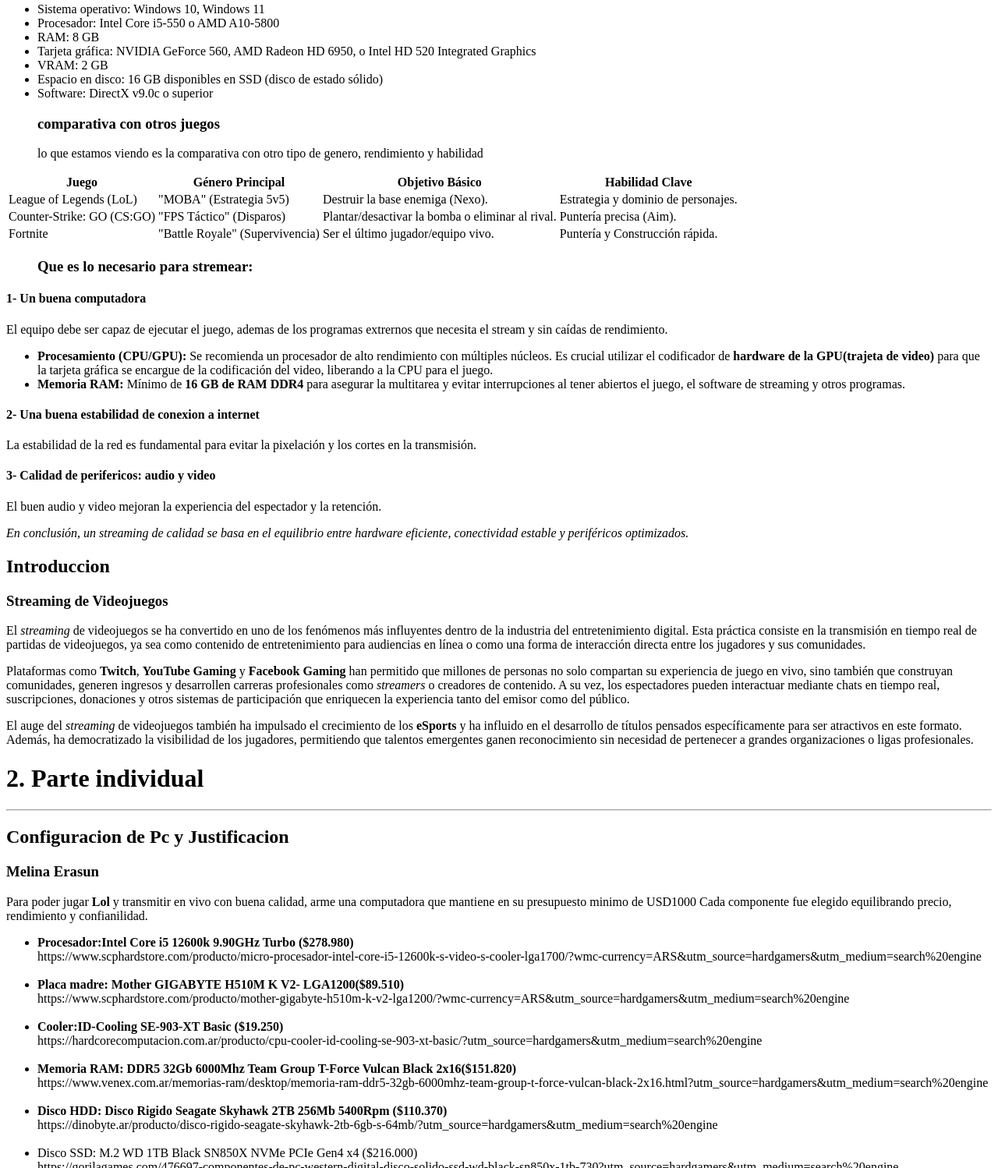
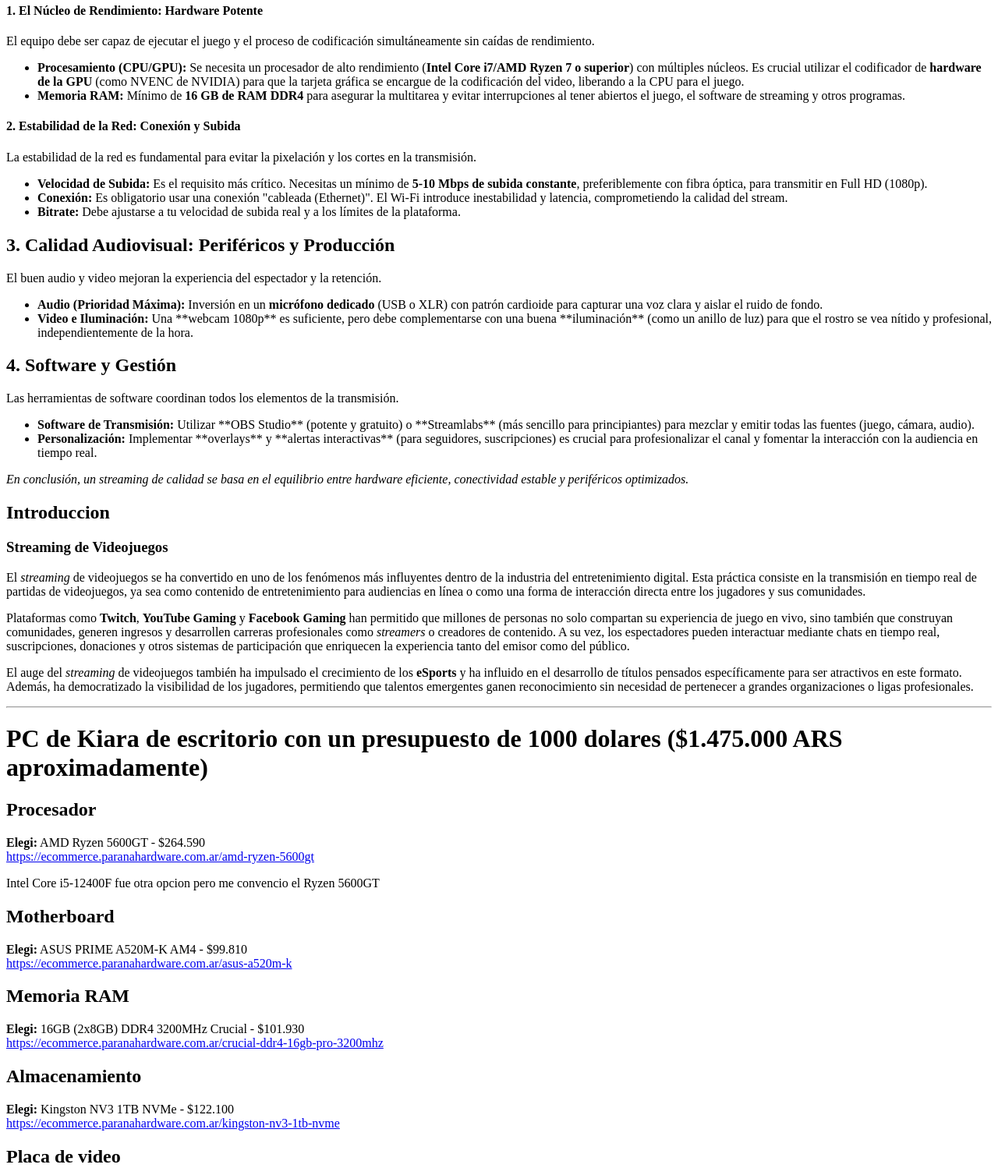
Before and after one commit to giovanni383/grupo-57, a plain HTML site: page index.html in a window 1280 px wide. Shown: the part 1302-2800 px from the top of the page at 78% size. Drawn offline with Linux system fonts and the light colour scheme.

Commit message:
ii Corrección final de estructura: pc de kiara

```diff
--- a/index.html
+++ b/index.html
@@ -69,6 +69,7 @@
                 <li>Espacio en disco: 16 GB disponibles en HDD</li>
                 <li>Software: DirectX v9.0c</li>
             </ul>
+            </ul>
                 <ul>
                 <h3><strong>Requisitos Recomendados:</strong></h3>
                 </ul>
@@ -82,57 +83,42 @@
                 <li>Software: DirectX v9.0c o superior</li>
                 </ul>
             <ul>
-            <h3>comparativa con otros juegos</h3>
-            <p> lo que estamos viendo es la comparativa con otro tipo de genero, rendimiento y habilidad </p>
-            </ul>
-    <table>
-        <thead>
-            <tr>
-                <th>Juego</th>
-                <th>Género Principal</th>
-                <th>Objetivo Básico</th>
-                <th>Habilidad Clave</th>
-            </tr>
-        </thead>
-        <tbody>
-            <tr>
-                <td class="genre">League of Legends (LoL)</td>
-                <td>"MOBA" (Estrategia 5v5)</td>
-                <td>Destruir la base enemiga (Nexo).</td>
-                <td>Estrategia y dominio de personajes.</td>
-            </tr>
-            <tr>
-                <td class="genre">Counter-Strike: GO (CS:GO)</td>
-                <td>"FPS Táctico" (Disparos)</td>
-                <td>Plantar/desactivar la bomba o eliminar al rival.</td>
-                <td>Puntería precisa (Aim).</td>
-            </tr>
-            <tr>
-                <td class="genre">Fortnite</td>
-                <td>"Battle Royale" (Supervivencia)</td>
-                <td>Ser el último jugador/equipo vivo.</td>
-                <td>Puntería y Construcción rápida.</td>
-            </tr>
-        </tbody>
-    </table>
-    </p>
-
-            <ul>
                 <h3><strong>Que es lo necesario para stremear: </strong></h3>
             </ul>
 
-        <h4>1- Un buena computadora</h4>
-        <p>El equipo debe ser capaz de ejecutar el juego, ademas de los programas extrernos que necesita el stream y sin caídas de rendimiento.</p>
+        <h4>1. El Núcleo de Rendimiento: Hardware Potente</h4>
+        <p>El equipo debe ser capaz de ejecutar el juego y el proceso de codificación simultáneamente sin caídas de rendimiento.</p>
         <ul>
-            <li><strong>Procesamiento (CPU/GPU):</strong> Se recomienda un procesador de alto rendimiento con múltiples núcleos. Es crucial utilizar el codificador de <strong>hardware de la GPU(trajeta de video)</strong> para que la tarjeta gráfica se encargue de la codificación del video, liberando a la CPU para el juego.</li>
+            <li><strong>Procesamiento (CPU/GPU):</strong> Se necesita un procesador de alto rendimiento (<strong>Intel Core i7/AMD Ryzen 7 o superior</strong>) con múltiples núcleos. Es crucial utilizar el codificador de <strong>hardware de la GPU</strong> (como NVENC de NVIDIA) para que la tarjeta gráfica se encargue de la codificación del video, liberando a la CPU para el juego.</li>
             <li><strong>Memoria RAM:</strong> Mínimo de <strong>16 GB de RAM DDR4</strong> para asegurar la multitarea y evitar interrupciones al tener abiertos el juego, el software de streaming y otros programas.</li>
         </ul>
+    <section id="internet">
+        <h4>2. Estabilidad de la Red: Conexión y Subida</h4>
+        <p>La estabilidad de la red es fundamental para evitar la pixelación y los cortes en la transmisión.</p>
+        <ul>
+            <li><strong>Velocidad de Subida:</strong> Es el requisito más crítico. Necesitas un mínimo de <strong>5-10 Mbps de subida constante</strong>, preferiblemente con fibra óptica, para transmitir en Full HD (1080p).</li>
+            <li><strong>Conexión:</strong> Es obligatorio usar una conexión "cableada (Ethernet)". El Wi-Fi introduce inestabilidad y latencia, comprometiendo la calidad del stream.</li>
+            <li><strong>Bitrate:</strong> Debe ajustarse a tu velocidad de subida real y a los límites de la plataforma.</li>
+        </ul>
+    </section>
 
-        <h4>2- Una buena estabilidad de conexion a internet</h4>
-        <p>La estabilidad de la red es fundamental para evitar la pixelación y los cortes en la transmisión.</p>
+    <section id="audiovisual">
+        <h2>3. Calidad Audiovisual: Periféricos y Producción</h2>
+        <p>El buen audio y video mejoran la experiencia del espectador y la retención.</p>
+        <ul>
+            <li><strong>Audio (Prioridad Máxima):</strong> Inversión en un <strong>micrófono dedicado</strong> (USB o XLR) con patrón cardioide para capturar una voz clara y aislar el ruido de fondo.</li>
+            <li><strong>Video e Iluminación:</strong> Una **webcam 1080p** es suficiente, pero debe complementarse con una buena **iluminación** (como un anillo de luz) para que el rostro se vea nítido y profesional, independientemente de la hora.</li>
+        </ul>
+    </section>
 
-        <h4>3- Calidad de perifericos: audio y video</h4>
-        <p>El buen audio y video mejoran la experiencia del espectador y la retención.</p>
+    <section id="software">
+        <h2>4. Software y Gestión</h2>
+        <p>Las herramientas de software coordinan todos los elementos de la transmisión.</p>
+        <ul>
+            <li><strong>Software de Transmisión:</strong> Utilizar **OBS Studio** (potente y gratuito) o **Streamlabs** (más sencillo para principiantes) para mezclar y emitir todas las fuentes (juego, cámara, audio).</li>
+            <li><strong>Personalización:</strong> Implementar **overlays** y **alertas interactivas** (para seguidores, suscripciones) es crucial para profesionalizar el canal y fomentar la interacción con la audiencia en tiempo real.</li>
+        </ul>
+    </section>
 
     <footer>
         <p><em>En conclusión, un streaming de calidad se basa en el equilibrio entre hardware eficiente, conectividad estable y periféricos optimizados.</em></p>
@@ -167,101 +153,95 @@
 
 
 
+    <hr>
+
+
+<header>
+        <h1>PC de Kiara de escritorio con un presupuesto de 1000 dolares ($1.475.000 ARS aproximadamente)</h1>
+
+    </header>
+
+
+        <h2>Procesador</h2>
+        <p><strong>Elegi:</strong> AMD Ryzen 5600GT - $264.590<br>
+        <a href="https://ecommerce.paranahardware.com.ar/amd-ryzen-5600gt">https://ecommerce.paranahardware.com.ar/amd-ryzen-5600gt</a></p>
+        <p> Intel Core i5-12400F fue otra opcion pero me convencio el Ryzen 5600GT <br>
+
+
+
+
+        <h2>Motherboard</h2>
+        <p><strong>Elegi:</strong> ASUS PRIME A520M-K AM4 - $99.810<br>
+        <a href="https://ecommerce.paranahardware.com.ar/asus-a520m-k">https://ecommerce.paranahardware.com.ar/asus-a520m-k</a></p>
+
+
+
+
+        <h2>Memoria RAM</h2>
+        <p><strong>Elegi:</strong> 16GB (2x8GB) DDR4 3200MHz Crucial - $101.930<br>
+        <a href="https://ecommerce.paranahardware.com.ar/crucial-ddr4-16gb-pro-3200mhz">https://ecommerce.paranahardware.com.ar/crucial-ddr4-16gb-pro-3200mhz</a></p>
+
+
+
+
+        <h2>Almacenamiento</h2>
+        <p><strong>Elegi:</strong> Kingston NV3 1TB NVMe - $122.100<br>
+        <a href="https://ecommerce.paranahardware.com.ar/kingston-nv3-1tb-nvme">https://ecommerce.paranahardware.com.ar/kingston-nv3-1tb-nvme</a></p>
+
+
+
+
+
+        <h2>Placa de video</h2>
+        <p><strong>Elegi:</strong> MSI Ventus RTX 3050 2X 6GB OC - $395.890<br>
+        <a href="https://ecommerce.paranahardware.com.ar/msi-ventus-rtx-3050-2x-6gb-oc">https://ecommerce.paranahardware.com.ar/msi-ventus-rtx-3050-2x-6gb-oc</a></p>
 
 
 
 
 
 
-    <h1>2. Parte individual</h1>
-<hr>
-
-<h2>Configuracion de Pc y Justificacion</h2>
-
-<strong>
-    <h3>Melina Erasun </h3>
-</strong>
-
-<p>
-    Para poder jugar <strong>Lol</strong> y transmitir en vivo con buena calidad, arme una computadora que mantiene en su presupuesto minimo de USD1000
-    Cada componente fue elegido equilibrando precio, rendimiento y confianilidad.
-</p>
-
-<ul>
-    <li> <strong> Procesador:Intel Core i5 12600k 9.90GHz Turbo ($278.980)</strong><br>
-
-    https://www.scphardstore.com/producto/micro-procesador-intel-core-i5-12600k-s-video-s-cooler-lga1700/?wmc-currency=ARS&utm_source=hardgamers&utm_medium=search%20engine
-
-    </li><br>
-
-    <li><strong> Placa madre: Mother GIGABYTE H510M K V2- LGA1200($89.510)</strong><br>
-https://www.scphardstore.com/producto/mother-gigabyte-h510m-k-v2-lga1200/?wmc-currency=ARS&utm_source=hardgamers&utm_medium=search%20engine
-    </li><br>
-
-    <li><strong> Cooler:ID-Cooling SE-903-XT Basic ($19.250)</strong><br>
-https://hardcorecomputacion.com.ar/producto/cpu-cooler-id-cooling-se-903-xt-basic/?utm_source=hardgamers&utm_medium=search%20engine
-    </li><br>
-
-    <li><strong> Memoria RAM: DDR5 32Gb 6000Mhz Team Group T-Force Vulcan Black 2x16($151.820)</strong><br>
-        https://www.venex.com.ar/memorias-ram/desktop/memoria-ram-ddr5-32gb-6000mhz-team-group-t-force-vulcan-black-2x16.html?utm_source=hardgamers&utm_medium=search%20engine
-    </li><br>
-
-    <li><strong> Disco HDD: Disco Rigido Seagate Skyhawk 2TB 256Mb 5400Rpm ($110.370)</strong><br>
-https://dinobyte.ar/producto/disco-rigido-seagate-skyhawk-2tb-6gb-s-64mb/?utm_source=hardgamers&utm_medium=search%20engine
-    </li><br>
-
-    <li><stronge>Disco SSD: M.2 WD 1TB Black SN850X NVMe PCIe Gen4 x4 ($216.000) </stronge><br>
-https://gorilagames.com/476697-componentes-de-pc-western-digital-disco-solido-ssd-wd-black-sn850x-1tb-730?utm_source=hardgamers&utm_medium=search%20engine
-    </li><br>
-
-    <li><strong>Fuente:Thermaltake Smart RGB 700W 80 Plus White ($106.000) </strong><br>
-        https://hftecnologia.com.ar/489615-componentes-de-pc-fuente-gamer-thermaltake-tt-psu-smart-rgb-700w-80-plus-white?utm_source=hardgamers&utm_medium=search%20engine
-    </li><br>
-
-    <li><strong> Gabinete: Gabinete DeepCool CC560 V2 WH ($75.000)</strong><br>
-https://hardcorecomputacion.com.ar/producto/gabinete-deepcool-cc560-v2-wh/?utm_source=hardgamers&utm_medium=search%20engine
-    </li><br>
-
-    <li><strong> Monitor: Dahua DHI-LM22-A201Y 21.45" FHD IPS 100Hz ($122.600)</strong><br>
-https://www.mymcomputacion.com/monitor/22/monitor-22-dahua-100hz-full-hd-dhi-lm22-a200j-190714.html?utm_source=hardgamers&utm_medium=search%20engine
-    </li><br>
-
-    <li><strong> Auriculares:Redragon Cybill H312 ($93.400)</strong><br>
-https://ar-shop.com.ar/productos/auriculares-redragon-cybill-h312/?utm_source=hardgamers&utm_medium=search%20engine#
-    </li><br>
-
-    <li><strong> Mouse:Logitech G203 Lightsync RGB($24.900) </strong><br>
-https://www.scphardstore.com/producto/mouse-logitech-g203-gaming-lightsync-black-910-005793/?wmc-currency=ARS&utm_source=hardgamers&utm_medium=search%20engine
-  </li><br>
-
-  <li><strong> Mousepad:MOUSE PAD REDRAGON FLICK M 32X27CM($8.450)</strong><br>
-https://gorilagames.com/56553-perifericos-redragon-mouse-pad-flick-m-32x27cm?utm_source=hardgamers&utm_medium=search%20engine
-</li><br>
-
-<li><strong> Teclado: Redragon Kumara K552 Rainbow (Outemu Red, ESP)($57.500)</strong><br>
-https://www.compugarden.com.ar/DETALLE/Teclado-Redragon-K552-Kumara-Mecanico-RGB-White-Esp-Switch-Red/ITEM_ID=7393/OR=/H=/CANT=/compugarden.aspx?utm_source=hardgamers&utm_medium=search%20engine
-</li><br>
-
-<li><strong> Ups:Hikvison ds-ups2000 va pantalla lcd negro ($277.613)  </strong><br>
-    https://www.mercadolibre.com.ar/ups-hikvision-ds-ups2000-2000va-pantalla-lcd-negro/p/MLA40979658?pdp_filters=item_id:MLA2021961002 - is_advertising=true&searchVariation=MLA40979658&backend_model=search-backend&position=1&search_layout=grid&type=pad&tracking_id=8469e5c8-80f3-4809-a2e8-9a05949b3ae3&ad_domain=VQCATCORE_LST&ad_position=1&ad_click_id=OTU4ZTMwNzQtZjIxNS00OGIwLTg3MzktNjI3MGIzNjEyMGYz
-</li><br>
-
-</ul>
-
-<p><stong> Conclusion:</stong><br>
-    Los componentes que elegi para lograr un equipo moderno, potente y equilibrado. El procesador i5 12600K junto con 32 GB de RAM DDR5 aseguran alto rendimiento y velocidad. La combinación de SSD y HDD brinda rapidez y gran capacidad de almacenamiento. La fuente y el cooler garantizan estabilidad y buena refrigeración, mientras que el gabinete y los periféricos aportan comodidad y estética gamer. En conjunto, es una PC confiable para trabajo, estudio y gaming exigente.
-
-</p>
-
-<hr>
+        <h2>Fuente de alimentación</h2>
+        <p><strong>Elegi:</strong> Thermaltake Smart 600W 80 Plus White - $82.000<br>
+        <a href="https://fullh4rd.com.ar/prod/10551/fuente-600w-thermaltake-smart-80-plus-white/">https://fullh4rd.com.ar/prod/10551/fuente-600w-thermaltake-smart-80-plus-white/</a></p>
 
 
 
 
 
 
+        <h2>Gabinete</h2>
+        <p><strong>Elegi:</strong> Aerocool Bolt RGB - $90.000<br>
+         <a href="https://www.idminformatica.com.ar/tienda/gabinete/gabinete-aerocool-bolt-rgb//">https://www.idminformatica.com.ar/tienda/gabinete/gabinete-aerocool-bolt-rgb//</a></p>
+        <p>Sentey F10 era una opcion pero el Aerocool ofrece mejor ventilación y diseño más moderno con iluminación RGB<br>
 
 
+
+
+
+        <h2>Monitor</h2>
+        <p><strong>Elegi:</strong> Philips 24 Full HD  - $228.000<br>
+        <a href="https://ecommerce.paranahardware.com.ar/monitor-philips-24-quot;-fullhd?search=philips&description=true&sort=p.price&order=ASC/">https://ecommerce.paranahardware.com.ar/monitor-philips-24-quot;-fullhd?search=philips&description=true&sort=p.price&order=ASC/</a></p>
+
+        <h2>Estabilizador</h2>
+        <p><strong>Elegi:</strong> FORZA FSP-602USB-A 2200W 6 TOMAS + 2 USB - $29.000 <br>
+            <a href="https://fullh4rd.com.ar/prod/30081/protector-de-tension-forza-fsp-602usb-a-2200w-6-tomas-2-usb">https://fullh4rd.com.ar/prod/30081/protector-de-tension-forza-fsp-602usb-a-2200w-6-tomas-2-usb</a></p>
+
+
+
+        <h2>Periféricos</h2>
+        <p><strong>Elegi:</strong>
+            <p  >SENTEY GS-5850 COMBO GAMING (teclado, mouse, auriculares, alfombrilla) - $42.000<br>
+        <a href="https://ecommerce.paranahardware.com.ar/sentey-gs-5850-combo-gaming?search=combo&description=true/">https://ecommerce.paranahardware.com.ar/sentey-gs-5850-combo-gaming?search=combo&description=true/</a></p>
+        <p>Webcam Marvo Mpc01 1080p Mic 5mpx Iluminacion Led - $32.000<br>
+        <a href="https://gamingpoint.com.ar/perifericos/camaras-web/webcam-marvo-mpc01-1080p-mic-5mpx-iluminacion-led-4243.html/">https://gamingpoint.com.ar/perifericos/camaras-web/webcam-marvo-mpc01-1080p-mic-5mpx-iluminacion-led-4243.html</a></p>
+
+
+
+    <footer>
+        <p> TOTAL=$1.485.000 <strong>aproximadamente</strong></p>
+        <p>Se espera un rendimiento estable para jugar League of Legends y transmitir en buena calidad.</p>
+    </footer>
 
 
 
```
Also changed, not shown: kiaracati.html (deleted, +0 -95 lines), lol.jpg (deleted).
